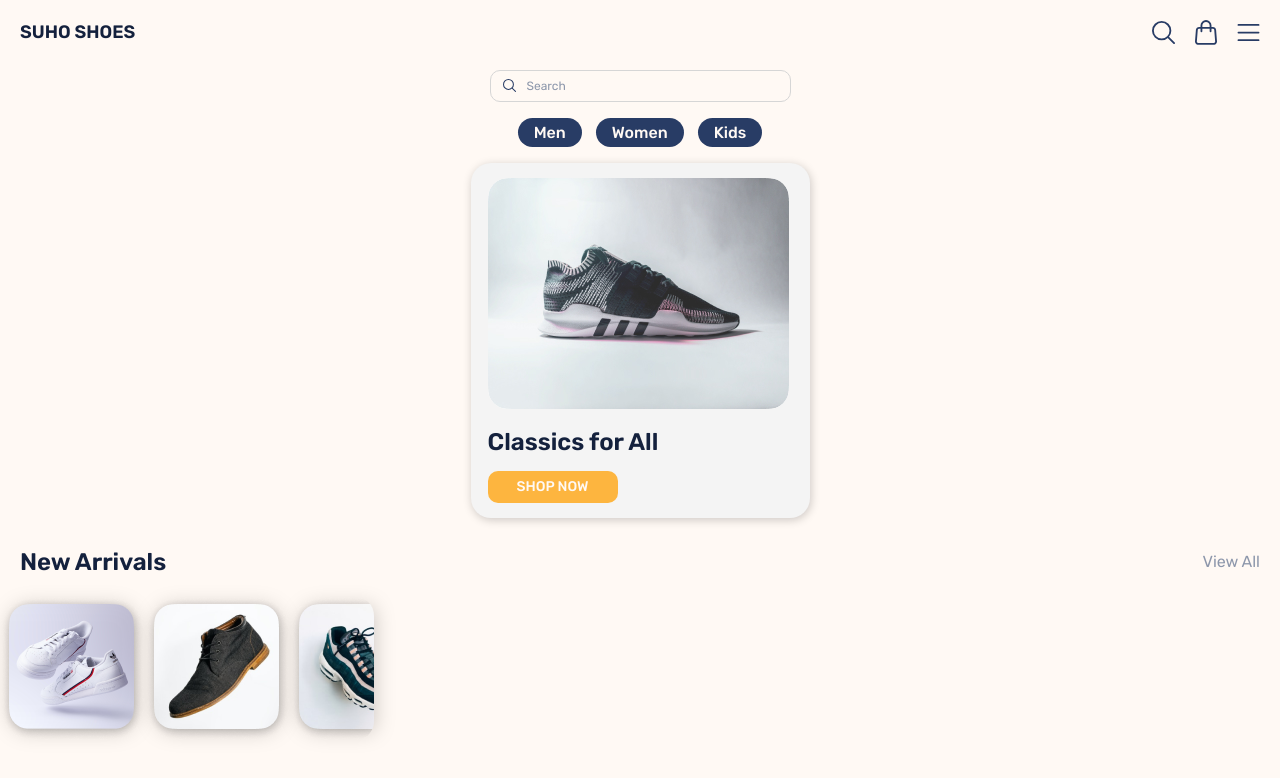
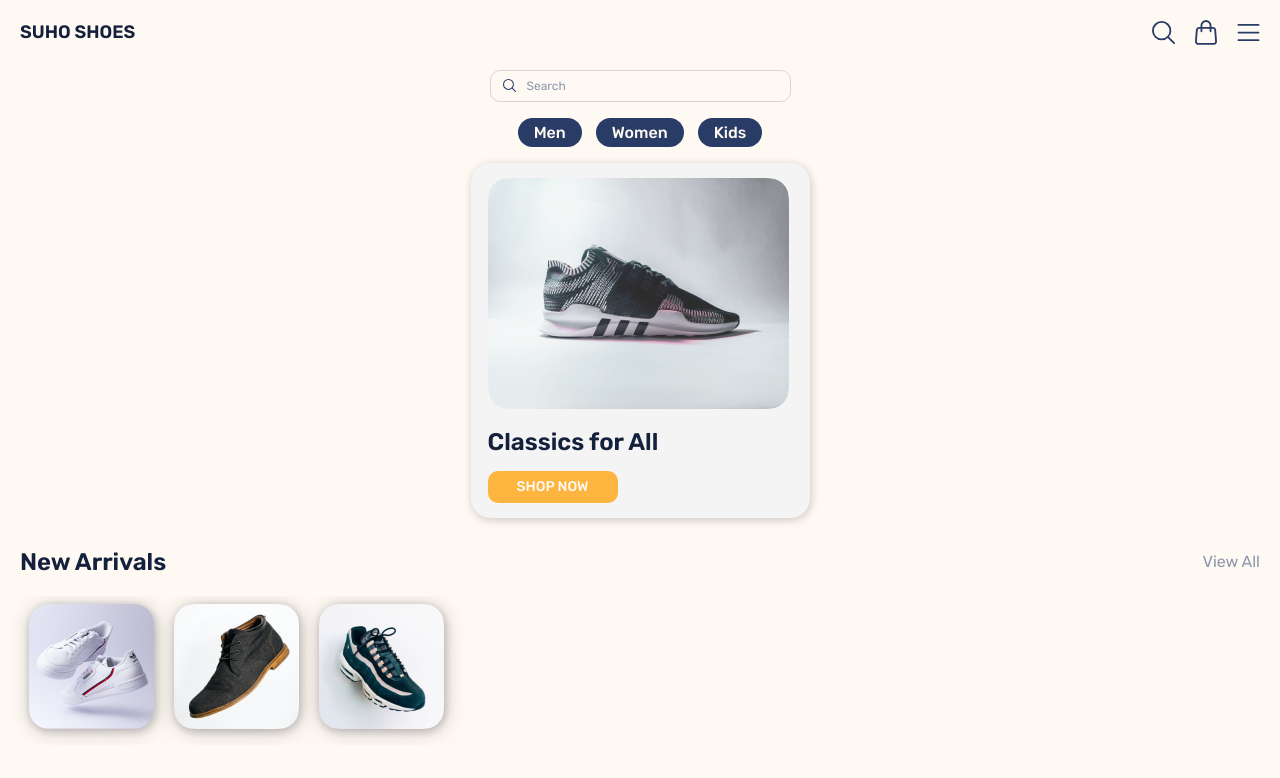
Before and after one commit to juanang207/suhoshoes, a React (Create React App) app: page / in a window 1280 px wide. Shown: the top 778 px of the page. Built offline with nearby package versions, Linux system fonts and the light colour scheme.

Commit message:
fixed image carousel

```diff
--- a/src/components/homepage/Homepage.css
+++ b/src/components/homepage/Homepage.css
@@ -70,3 +70,14 @@
   filter: drop-shadow(1px 2px 10px rgba(0, 0, 0, 0.2));
   border-radius: 20px;
 }
+
+.carousel {
+  /* width: 100%; */
+  padding-left: 20px;
+  overflow: auto;
+  white-space:nowrap;
+}
+
+.carousel .slide {
+  display: inline-block;
+}
--- a/src/components/homepage/Homepage.js
+++ b/src/components/homepage/Homepage.js
@@ -57,11 +57,15 @@ class Homepage extends Component {
             <h3>New Arrivals</h3>
             <p>View All</p>
           </div>
+          <div className="carousel">
           {images.map((image, i) => {
             return (
+              <div className="slide">
               <img src={image.image} alt={image.name} className="section-img" />
+              </div>
             );
           })}
+          </div>
         </div>
 
         {/* <Input width="323px" paddingLeft="10px" boxType="credit-card" placeholderText="Card Number" /> */}
```
Also changed, not shown: src/components/navbar/Navbar.js (+8 -2 lines), src/images/shoe4.png.
